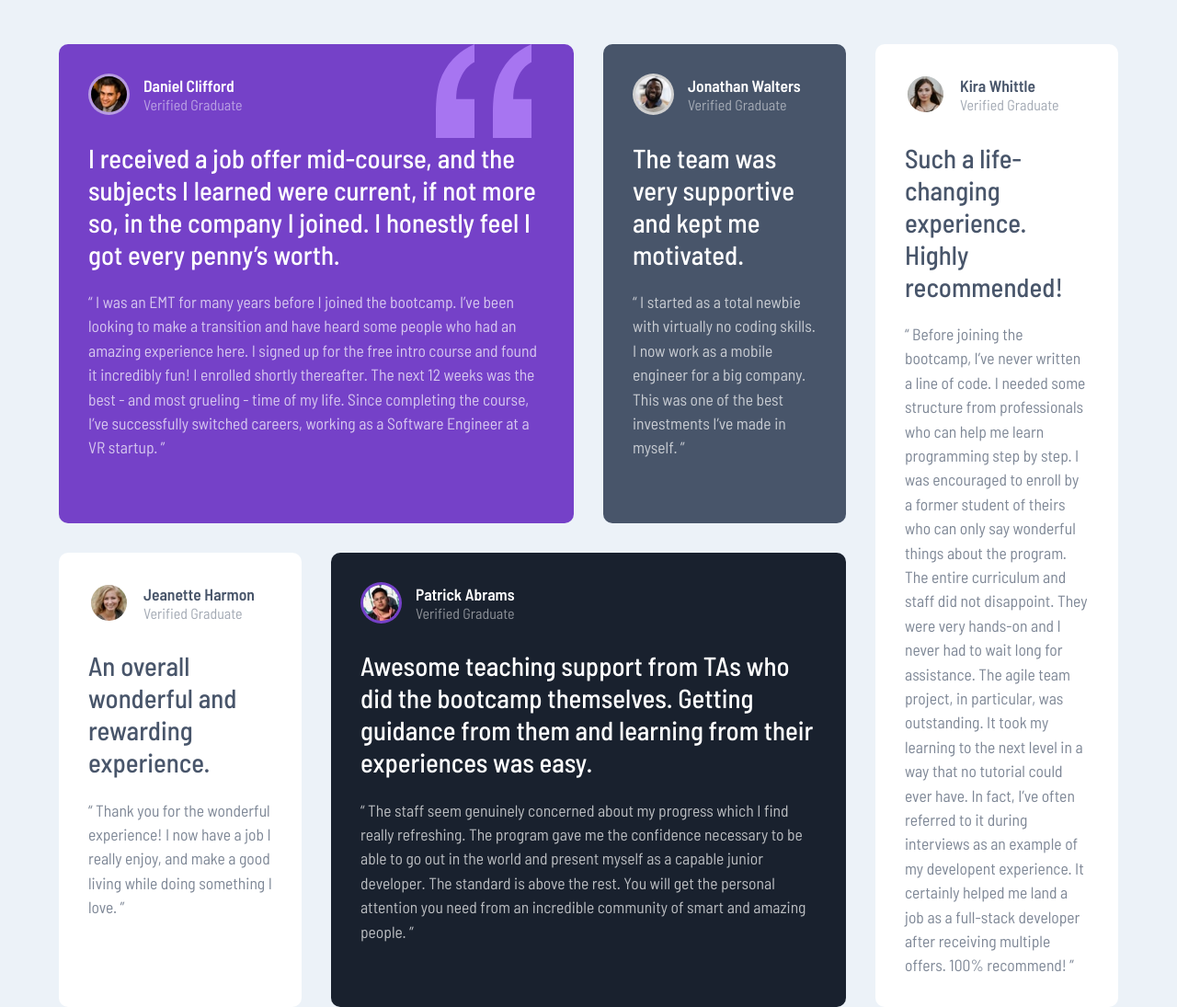
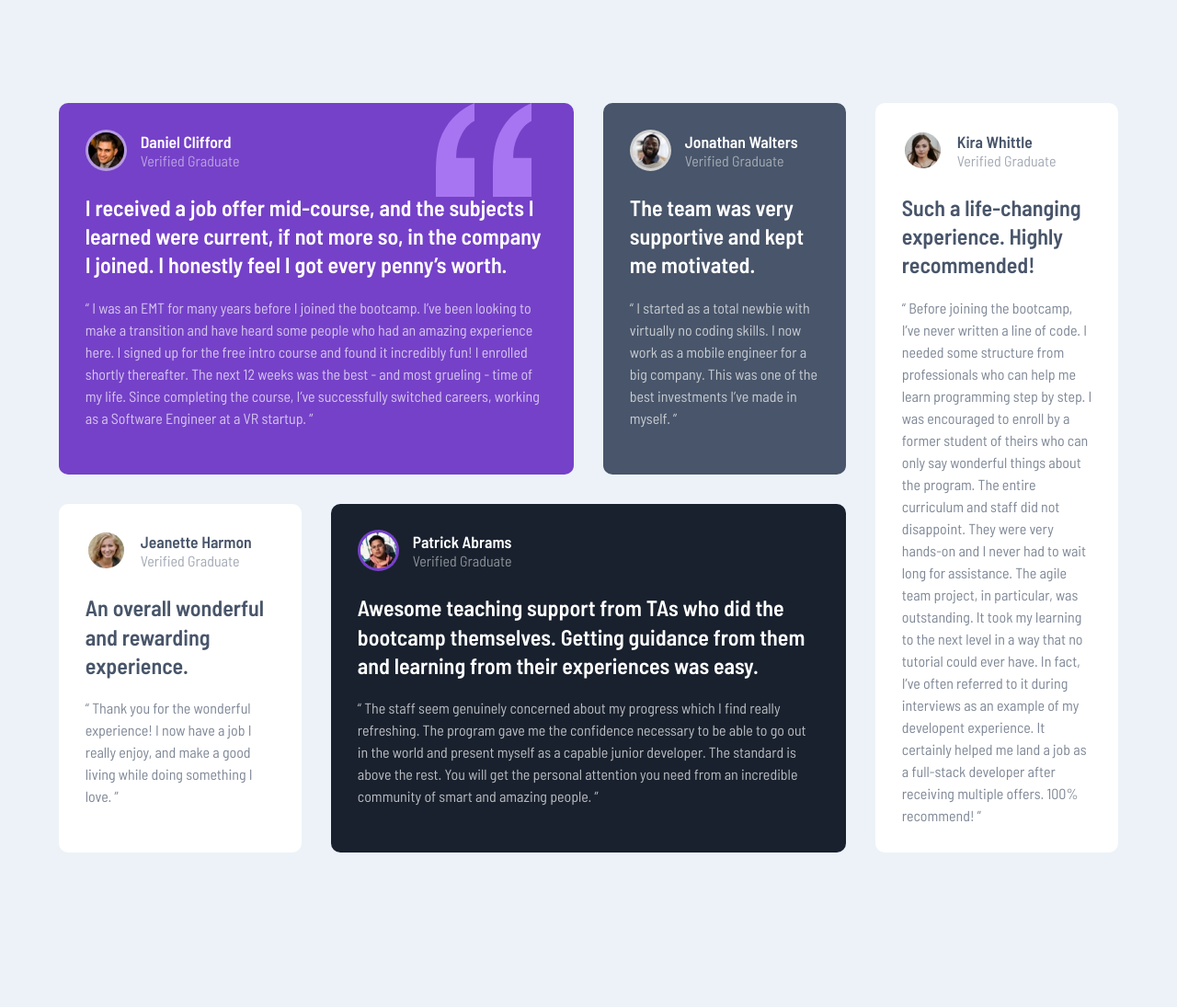
Before and after one commit to hamzafrontend/testimonial-grid-section, a plain HTML site: page index.html in a window 1280 px wide. Shown: the whole page at 92% size. After the commit the page ends 927 px from the top, so only its background shows below. Drawn offline with Linux system fonts and the light colour scheme.

Commit message:
Update style.css

```diff
--- a/style.css
+++ b/style.css
@@ -121,7 +121,7 @@ a {
   "five";
   padding-block: 3em;
   width: 90%;
-  margin-inline:auto ;
+  margin-inline:auto;
 }
 
 .testimonial:nth-child(1){
@@ -148,6 +148,7 @@ a {
   padding: 1.8em;
   border-radius: 10px;
   color: var(--color-white);
+  height: auto;
 }
 
 .testimonial-white{
@@ -177,15 +178,16 @@ a {
 
 .testimonial-quoatation{
   margin-top: 1em;
-  font-size: 1.8rem;
-  font-weight: 500;
+  font-size: 1.5rem;
+  font-weight: 600;
+  line-height: 1.3em;
 
 }
 
 .testimonial-review{
   margin-top: 1.2em;
   color: var(--color-white);
-  font-size: 1.1rem;
+  font-size: 1rem;
   opacity: 70%;
   line-height: 1.5em;
 }
@@ -210,12 +212,8 @@ a {
     grid-template-areas:
     "one one two five"
     "three four four five";
-    height: 100vh;
-   justify-content: center;
-  }
-
-  .testimonial{
-    padding: 2em;
+   padding-block: 0;
+   margin-block: 7em;
   }
 
 }
```
